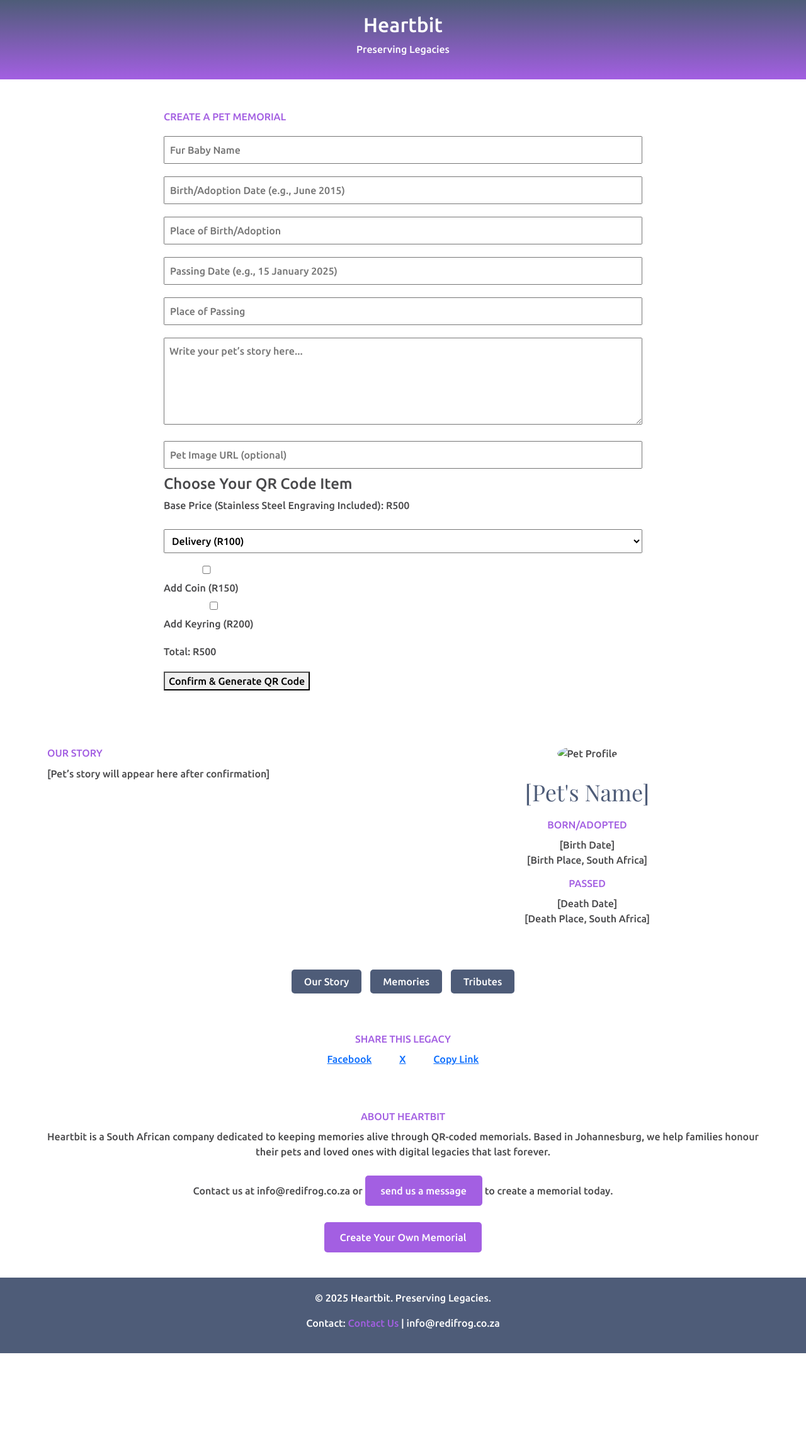
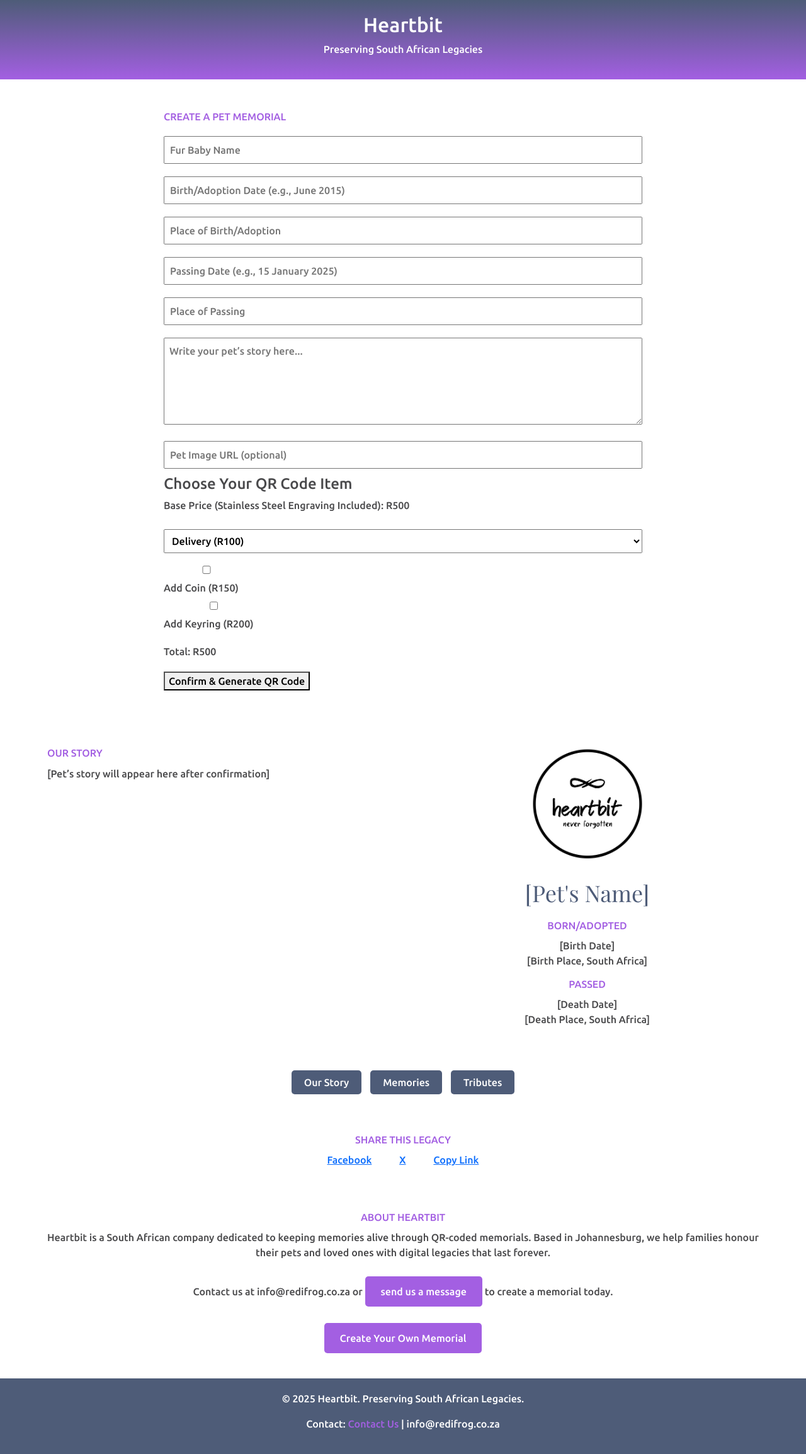
Before and after one commit to Travi1999/Heartbit, a plain HTML site: page pet_memorial.html in a window 1280 px wide. Shown: the whole page at 63% size. Before the commit the page ends 2148 px from the top, so only its background shows below. Drawn offline with nearby package versions, Linux system fonts and the light colour scheme.

Commit message:
Add files via upload

```diff
--- a/pet_memorial.html
+++ b/pet_memorial.html
@@ -6,8 +6,8 @@
     <meta name="viewport" content="width=device-width, initial-scale=1" />
     <meta name="description" content="A digital memorial for a pet by Heartbit, preserving legacies in South Africa." />
     <meta name="keywords" content="South Africa pet memorial, QR legacy, pet tribute, Heartbit" />
-    <link rel="icon" type="image/x-icon" href="[Your Favicon URL]">
-    <link rel="apple-touch-icon" href="[/heartbit_final/logo.png]">
+    <link rel="icon" type="image/x-icon" href="/heartbit/logo.png">
+    <link rel="apple-touch-icon" href="/heartbit/logo.png">
     <link href="https://fonts.googleapis.com/css2?family=Ubuntu:wght@300;500&family=Playfair+Display&display=swap" rel="stylesheet">
     <link rel="stylesheet" href="https://cdn.jsdelivr.net/npm/bootstrap@5.3.0/dist/css/bootstrap.min.css">
     <style type="text/css">
@@ -38,7 +38,7 @@
 <body>
     <div class="header-section">
         <h2>Heartbit</h2>
-        <p>Preserving Legacies</p>
+        <p>Preserving South African Legacies</p>
     </div>
     <div class="form-section">
         <h3>Create a Pet Memorial</h3>
@@ -77,7 +77,7 @@
             <div class="story" id="bioDisplay">[Pet’s story will appear here after confirmation]</div>
         </div>
         <div class="right-column">
-            <img src="[Your Profile Image URL]" alt="Pet Profile" class="profile-img" id="profileImg">
+            <img src="/heartbit/logo.png" alt="Pet Profile" class="profile-img" id="profileImg">
             <h1 id="nameDisplay">[Pet's Name]</h1>
             <h3>Born/Adopted</h3>
             <p id="birthDisplay">[Birth Date]<br>[Birth Place, South Africa]</p>
@@ -103,7 +103,7 @@
         <a href="https://travi1999.github.io/heartbit">Create Your Own Memorial</a>
     </div>
     <footer>
-        <p>© 2025 Heartbit. Preserving Legacies.</p>
+        <p>© 2025 Heartbit. Preserving South African Legacies.</p>
         <p>Contact: <a href="https://travi1999.github.io/heartbit/contact.html">Contact Us</a> | info@redifrog.co.za</p>
     </footer>
     <script src="https://cdn.jsdelivr.net/npm/qrcode/build/qrcode.min.js"></script>
@@ -134,7 +134,7 @@
             const deathDate = document.getElementById('deathDate').value;
             const deathPlace = document.getElementById('deathPlace').value;
             const biography = document.getElementById('biography').value;
-            const imageUrl = document.getElementById('imageUrl').value || '[Your Profile Image URL]';
+            const imageUrl = document.getElementById('imageUrl').value || '/heartbit/logo.png';
             document.getElementById('nameDisplay').textContent = name;
             document.getElementById('birthDisplay').textContent = `${birthDate}\n${birthPlace}, South Africa`;
             document.getElementById('deathDisplay').textContent = `${deathDate}\n${deathPlace}, South Africa`;
```
Also changed, not shown: contact.html (+2 -2 lines), human_memorial.html (+5 -5 lines), index.html (+5 -5 lines), thankyou.html (+2 -0 lines).
